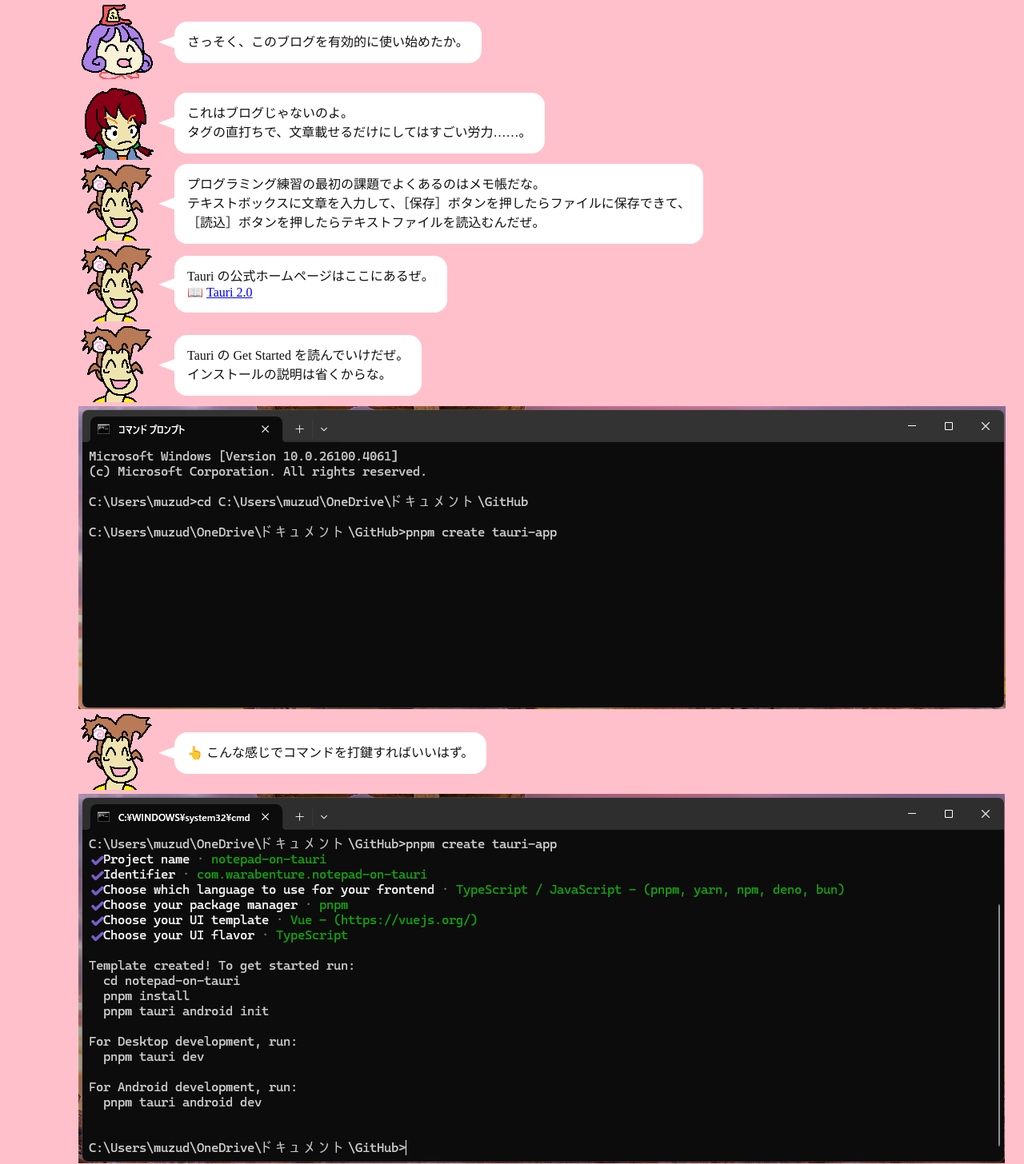
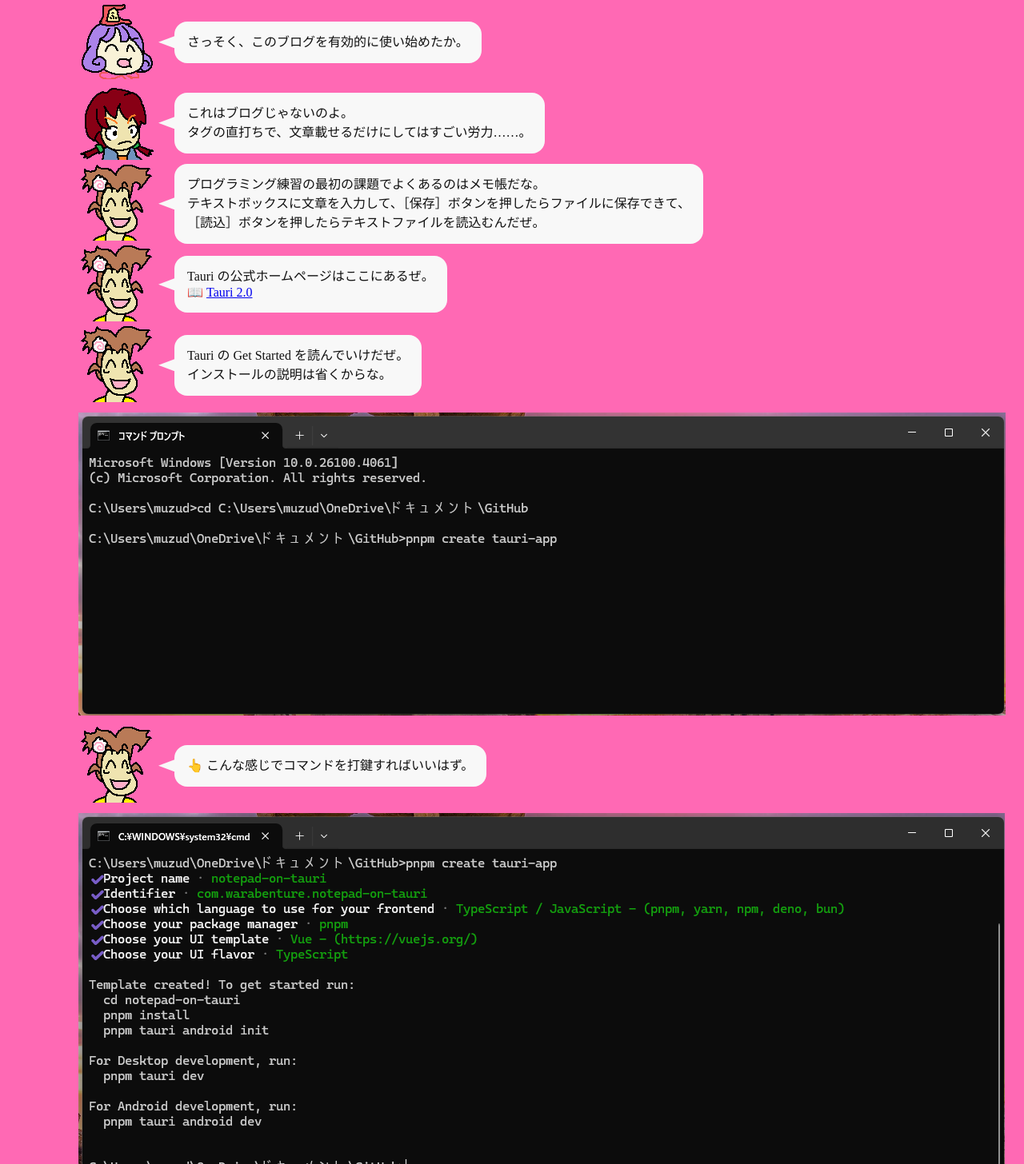
Before and after one commit to muzudho/Warabenture-2025, a Nuxt app: page / in a window 1280 px wide. Shown: the part 234-1690 px from the top of the page at 80% size. Built offline with nearby package versions, Linux system fonts and the light colour scheme.

Commit message:
スクリーンショットの上下にマージン追加。コード表記に影追加。

```diff
--- a/app.vue
+++ b/app.vue
@@ -70,7 +70,7 @@
         </div>
       </div>
       <a target="_blank" href="/img/journal/202506/202506__program__02--1159-tauri-o1o0.png">
-        <img src="/img/journal/202506/202506__program__02--1159-tauri-o1o0.png">
+        <img class="scr-shot" src="/img/journal/202506/202506__program__02--1159-tauri-o1o0.png">
       </a><br/>
       <div class="talk">
         <div class="face-container">
@@ -82,7 +82,7 @@
         </div>
       </div>
       <a target="_blank" href="/img/journal/202506/202506__program__02--1205-tauri-o1o1o0.png">
-        <img src="/img/journal/202506/202506__program__02--1205-tauri-o1o1o0.png">
+        <img class="scr-shot" src="/img/journal/202506/202506__program__02--1205-tauri-o1o1o0.png">
       </a><br/>
       <div class="talk">
         <div class="face-container">
@@ -106,7 +106,7 @@
         </div>
       </div>
       <a target="_blank" href="/img/journal/202506/202506__program__02--1212-tauri-o1o3o0.png">
-        <img src="/img/journal/202506/202506__program__02--1212-tauri-o1o3o0.png">
+        <img class="scr-shot" src="/img/journal/202506/202506__program__02--1212-tauri-o1o3o0.png">
       </a><br/>
       <div class="talk">
         <div class="face-container">
@@ -119,7 +119,7 @@
         </div>
       </div>
       <a target="_blank" href="/img/journal/202506/202506__program__02--1216-tauri-o1o4o0.png">
-        <img src="/img/journal/202506/202506__program__02--1216-tauri-o1o4o0.png">
+        <img class="scr-shot" src="/img/journal/202506/202506__program__02--1216-tauri-o1o4o0.png">
       </a><br/>
       <div class="talk">
         <div class="face-container">
@@ -132,7 +132,7 @@
         </div>
       </div>
       <a target="_blank" href="/img/journal/202506/202506__program__02--1220-tauri-o1o5o0.png">
-        <img src="/img/journal/202506/202506__program__02--1220-tauri-o1o5o0.png">
+        <img class="scr-shot" src="/img/journal/202506/202506__program__02--1220-tauri-o1o5o0.png">
       </a><br/>
       <div class="talk">
         <div class="face-container">
@@ -154,7 +154,7 @@
         </div>
       </div>
       <a target="_blank" href="/img/journal/202506/202506__program__02--1225-tauri-o1o6o0.png">
-        <img src="/img/journal/202506/202506__program__02--1225-tauri-o1o6o0.png">
+        <img class="scr-shot" src="/img/journal/202506/202506__program__02--1225-tauri-o1o6o0.png">
       </a><br/>
       <div class="talk">
         <div class="face-container">
@@ -168,7 +168,7 @@
         </div>
       </div>
       <a target="_blank" href="/img/journal/202506/202506__program__02--1229-tauri-o1o7o0.png">
-        <img src="/img/journal/202506/202506__program__02--1229-tauri-o1o7o0.png">
+        <img class="scr-shot" src="/img/journal/202506/202506__program__02--1229-tauri-o1o7o0.png">
       </a><br/>
       <div class="talk">
         <div class="face-container">
@@ -190,7 +190,7 @@
         </div>
       </div>
       <a target="_blank" href="/img/journal/202506/202506__program__02--1847-tauri-o1o8o0_mark.png">
-        <img src="/img/journal/202506/202506__program__02--1847-tauri-o1o8o0_mark.png">
+        <img class="scr-shot" src="/img/journal/202506/202506__program__02--1847-tauri-o1o8o0_mark.png">
       </a><br/>
       <div class="talk">
         <div class="face-container">
@@ -286,7 +286,9 @@
 
 <style>
 body{
-  background-color: pink;
+  background-color: hotpink;  /*ショッキングピンク*/
+  /*background-color: pink;*/  /*ピンク*/
+  /* background-color: #DDDDDD; */  /*白っぽいグレー*/
 }
 
 h1 {
@@ -330,6 +332,12 @@ h1 {
   }
 }
 
+/** スクリーンショットの引用 */
+img.scr-shot {
+  margin-top: 8px;
+  margin-bottom: 8px;
+}
+
 div.talk{
   display: flex;
   align-items: center;
@@ -346,7 +354,7 @@ div.baloon{
   padding-top: 12px;
   padding-bottom:16px;
   padding-right:16px;
-  background-color: white;
+  background-color: #F8F8F8;
   border-radius: 16px;
 }
 
@@ -360,7 +368,7 @@ div.baloon{
 div.baloon-tail {
   width: 20px;
   height: 15px;
-  background-color: white; /* 白い背景 */
+  background-color: #F8F8F8; /* 白い背景 */
   clip-path: polygon(0% 50%, 100% 0%, 100% 100%); /* 上頂点、下底の三角形 */
 }
 
@@ -369,13 +377,16 @@ span.code-b {
   color:#EEEEEE;
   padding-left: 8px;
   padding-right: 8px;
+  box-shadow: inset 1px 1px 4px rgba(255,255,255,1.0);
 }
 
 span.code-w {
   background-color: #EEEEEE;
   color:#111111;
+  border-radius: 8px;
   padding-left: 8px;
   padding-right: 8px;
+  box-shadow: inset 2px 2px 5px rgba(0,0,0,.5);
 }
 
 </style>
```
